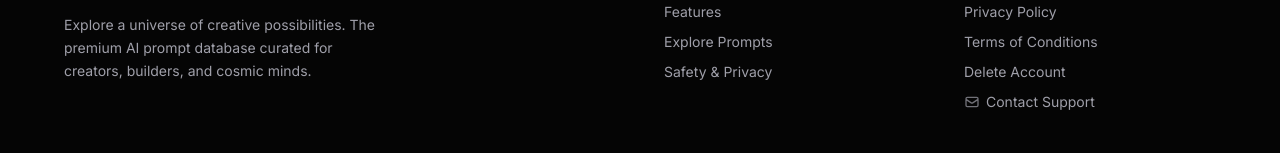
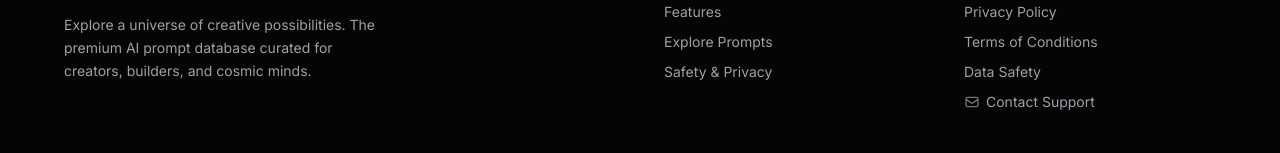
Before and after one commit to ayush23a/Helios, a Next.js app: page / in a window 1280 px wide. Shown: the part 4186-4339 px from the top of the page. Built offline with nearby package versions, Linux system fonts and the light colour scheme.

Commit message:
renamed delete acc to data safety

```diff
--- a/src/app/components/Footer.tsx
+++ b/src/app/components/Footer.tsx
@@ -69,7 +69,7 @@ export default function Footer() {
               </li>
               <li>
                 <Link href="/delete-account" className="text-zinc-400 hover:text-white transition-colors">
-                  Delete Account
+                  Data Safety
                 </Link>
               </li>
               <li>
```
